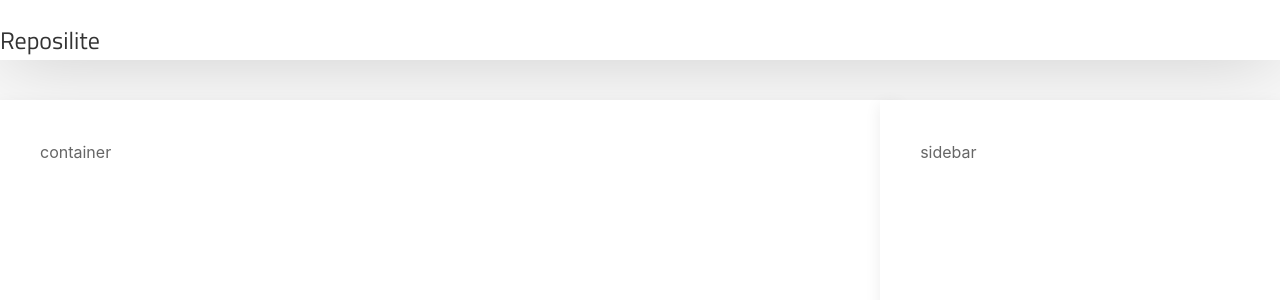
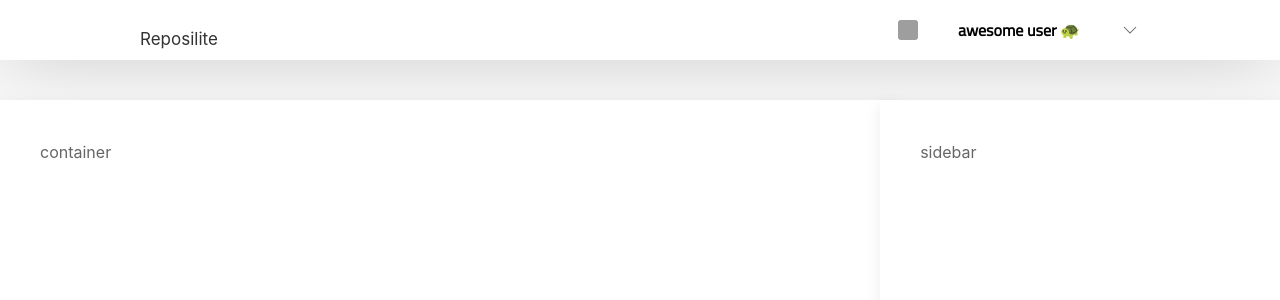
Before and after one commit to panda-lang/hub, a Vue app in the folder reposilite-frontend/: page /#/dashboard in a window 1280 px wide. Shown: the top 300 px of the page. Built offline with nearby package versions, Linux system fonts and the light colour scheme; sample sign-in values are in the browser's storage; grey boxes are pictures that could not be loaded.

Commit message:
Add user bar with menu to navbar

```diff
--- a/reposilite-frontend/src/routes/dashboard/components/Navbar.vue
+++ b/reposilite-frontend/src/routes/dashboard/components/Navbar.vue
@@ -3,12 +3,36 @@
         nav.uk-navbar.uk-navbar-container.uk-navbar-transparent.uk-margin-medium
             .uk-navbar-left
                 router-link.uk-navbar-item.uk-logo(to='/')
-                    a.uk-navbar-item.uk-logo Reposilite
+                    a.uk-navbar-item.uk-logo.uk-margin-xlarge-left Reposilite
+            .uk-navbar-right
+                //User bar
+                img.avatar(:src="userAvatar")
+                a.username {{ username }}
+                span.uk-margin-xlarge-right(uk-icon="icon: chevron-down")
+                div(uk-dropdown='animation: uk-animation-slide-top-small; duration: 500; pos: bottom-justify')
+                    ul.uk-nav.uk-dropdown-nav
+                        li
+                            a(href='#') Your profile
+                        li
+                            a(href='#') Your repositories
+                        li
+                            a(href='#') Item
+                        li.uk-nav-divider
+                        li
+                            a(href='#') Settings
+                        li
+                            a(href='#') Logout
 </template>
 
 <script>
     export default {
-        name: 'Navbar'
+        name: 'Navbar',
+        data() {
+            return {
+                userAvatar: 'https://store.playstation.com/store/api/chihiro/00_09_000/container/US/en/99/UP2538-CUSA05620_00-AV00000000000118//image?_version=00_09_000&platform=chihiro&w=720&h=720&bg_color=000000&opacity=100',
+                username: 'awesome user 🐢'
+            }
+        }
     }
 </script>
 
@@ -21,7 +45,18 @@
         -webkit-box-shadow 0px 0px 71px -8px rgba(0,0,0,0.23)
         -moz-box-shadow 0px 0px 71px -8px rgba(0,0,0,0.23)
         box-shadow 0px 0px 71px -8px rgba(0,0,0,0.23)
+        font-family 'Titillium Web', sans-serif
 
-    .uk-navbar-item
-        font-family 'Titillium Web', sans-serif
+    .uk-logo
+        font-size 17px
+
+    .username
+        font-weight bold
+        color black
+        margin 10px
+
+    .avatar
+        height 20px
+        width 20px
+        border-radius 3px
 </style>
```
